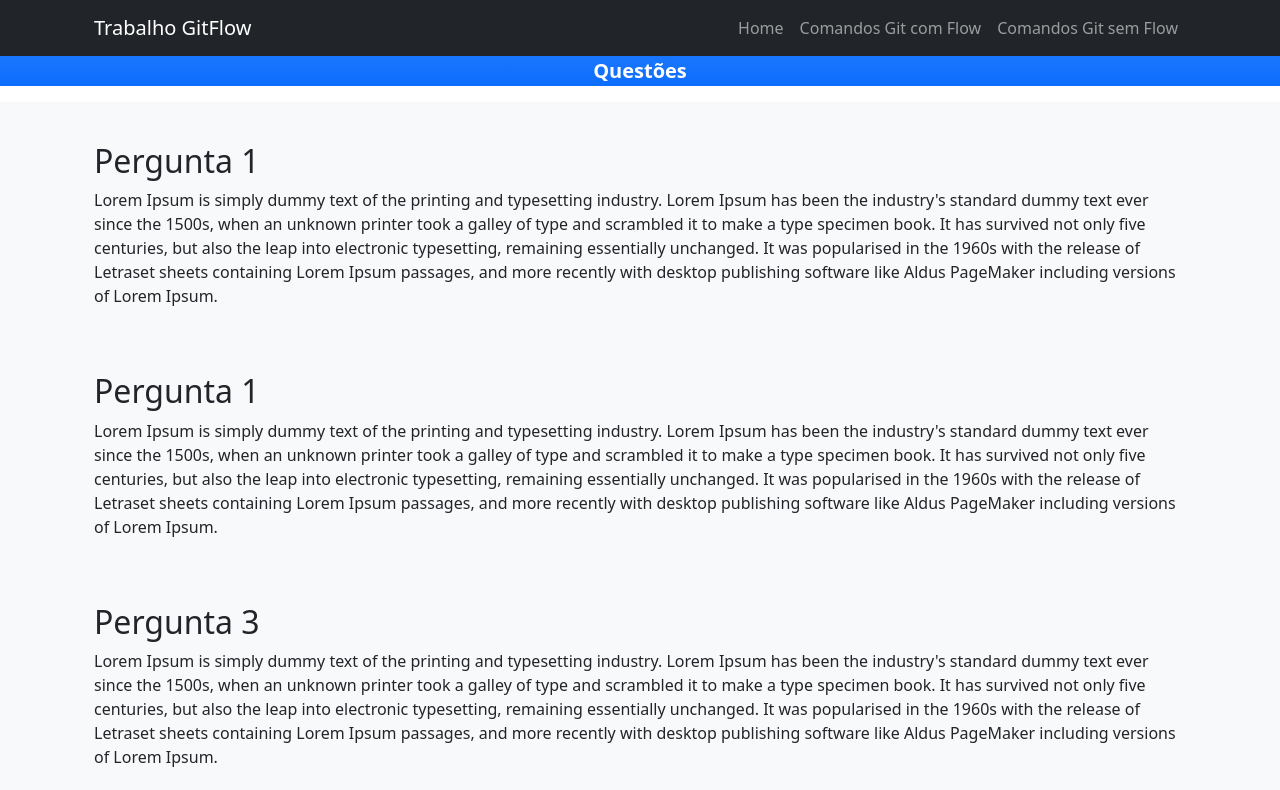
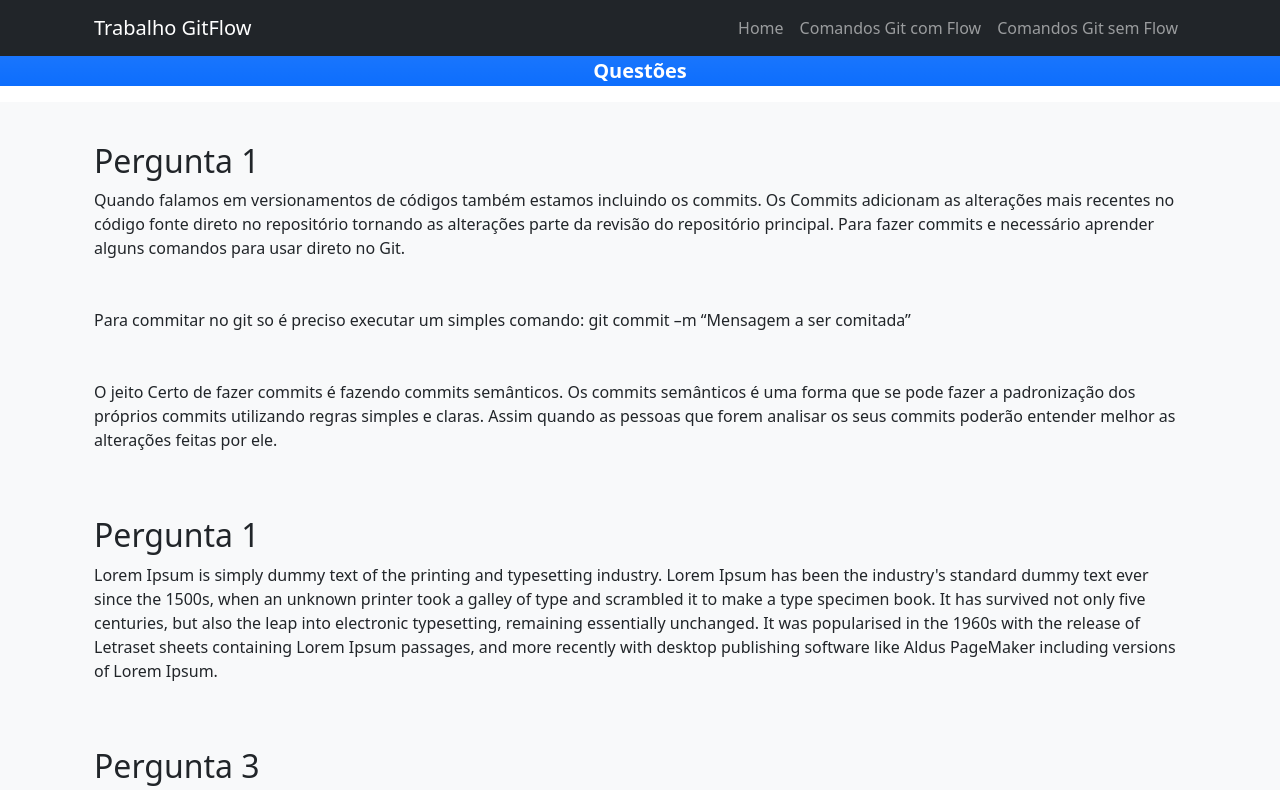
Before and after one commit to VinciPy/si03.gitflow, a website: page index.html in a window 1280 px wide. Shown: the top 790 px of the page. Drawn offline with nearby package versions, Linux system fonts and the light colour scheme.

Commit message:
Fix Pergunta 1

```diff
--- a/index.html
+++ b/index.html
@@ -44,7 +44,9 @@
             <div class="container p-4">
                 <h2>Pergunta 1</h2>
                 <p>
-                    Lorem Ipsum is simply dummy text of the printing and typesetting industry. Lorem Ipsum has been the industry's standard dummy text ever since the 1500s, when an unknown printer took a galley of type and scrambled it to make a type specimen book. It has survived not only five centuries, but also the leap into electronic typesetting, remaining essentially unchanged. It was popularised in the 1960s with the release of Letraset sheets containing Lorem Ipsum passages, and more recently with desktop publishing software like Aldus PageMaker including versions of Lorem Ipsum.
+                    Quando falamos em versionamentos de códigos também estamos incluindo os commits. Os Commits adicionam as alterações mais recentes no código fonte direto no repositório tornando as alterações parte da revisão do repositório principal. Para fazer commits e necessário aprender alguns comandos para usar direto no Git.<br><br><br>
+                    Para commitar no git so é preciso executar um simples comando: git commit –m “Mensagem a ser comitada”<br><br><br>
+                    O jeito Certo de fazer commits é fazendo commits semânticos. Os commits semânticos é uma forma que se pode fazer a padronização dos próprios commits utilizando regras simples e claras. Assim quando as pessoas que forem analisar os seus commits poderão entender melhor as alterações feitas por ele.
                 </p>
             </div>
             <div class="container p-4">
```
